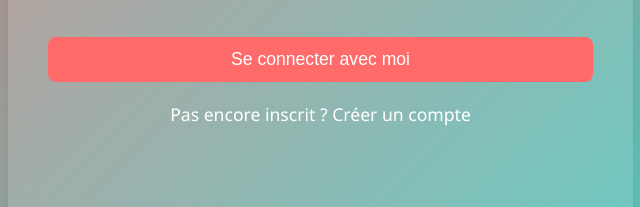
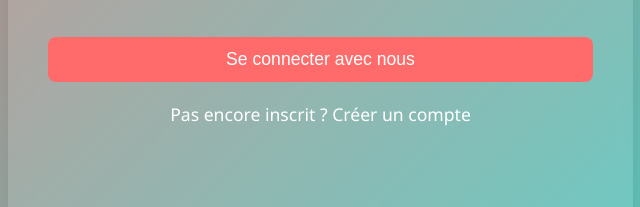
Before and after one commit to fadwaelq/FrontDevops, a plain HTML site: page login.html in a window 1280 px wide. Shown: the part 402-609 px from the top of the page, 607-1247 px from the left. Drawn offline with Linux system fonts and the light colour scheme.

Commit message:
modification par avec nous

```diff
--- a/login.html
+++ b/login.html
@@ -197,7 +197,7 @@
                         <label for="loginPassword">Mot de passe</label>
                         <input type="password" id="loginPassword" required placeholder="Votre mot de passe">
                     </div>
-                    <button type="submit" class="btn">Se connecter avec moi </button>
+                    <button type="submit" class="btn">Se connecter avec nous </button>
                     <div class="switch-form">
                         <a href="register.html">Pas encore inscrit ? Créer un compte</a>
                     </div>
```
